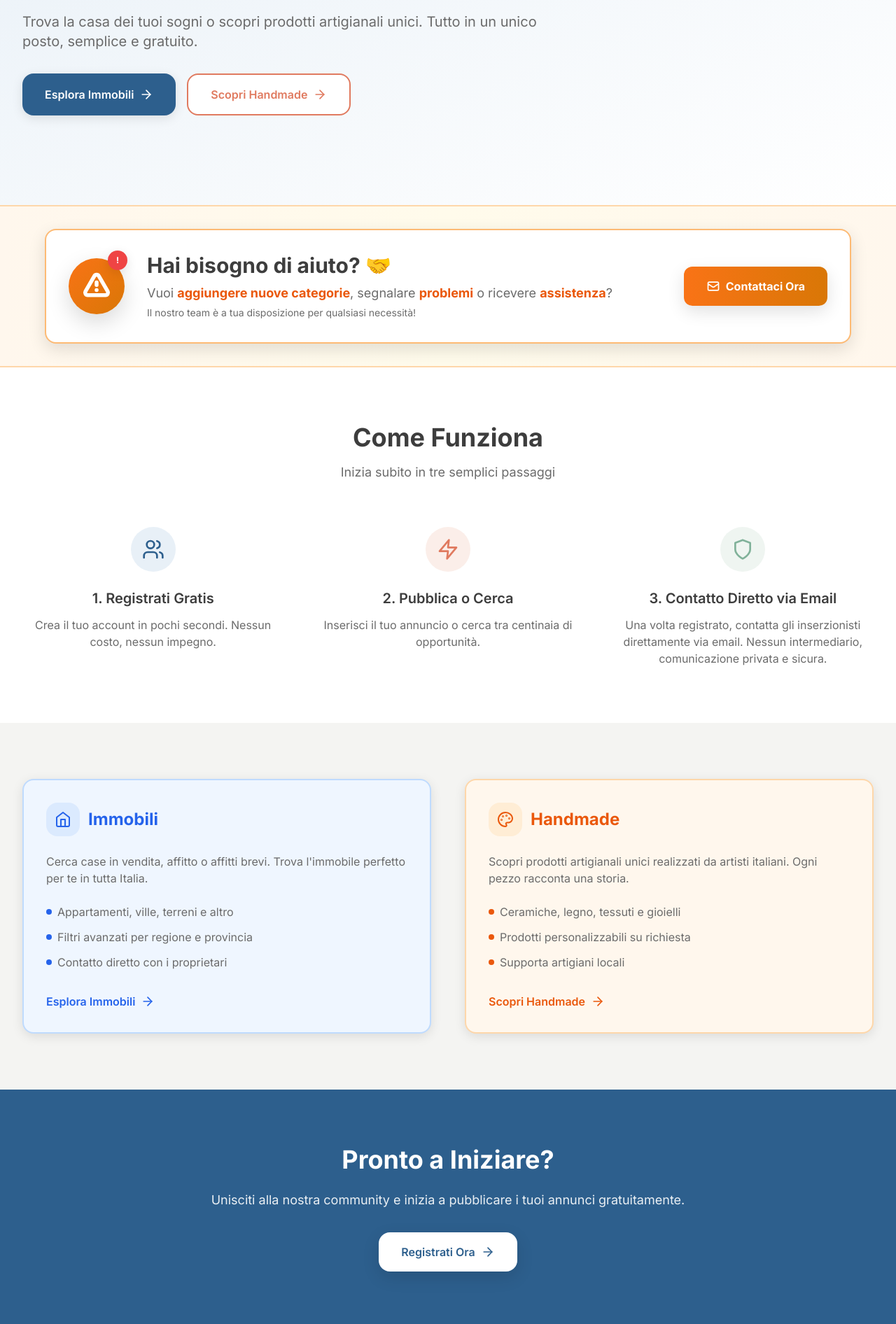
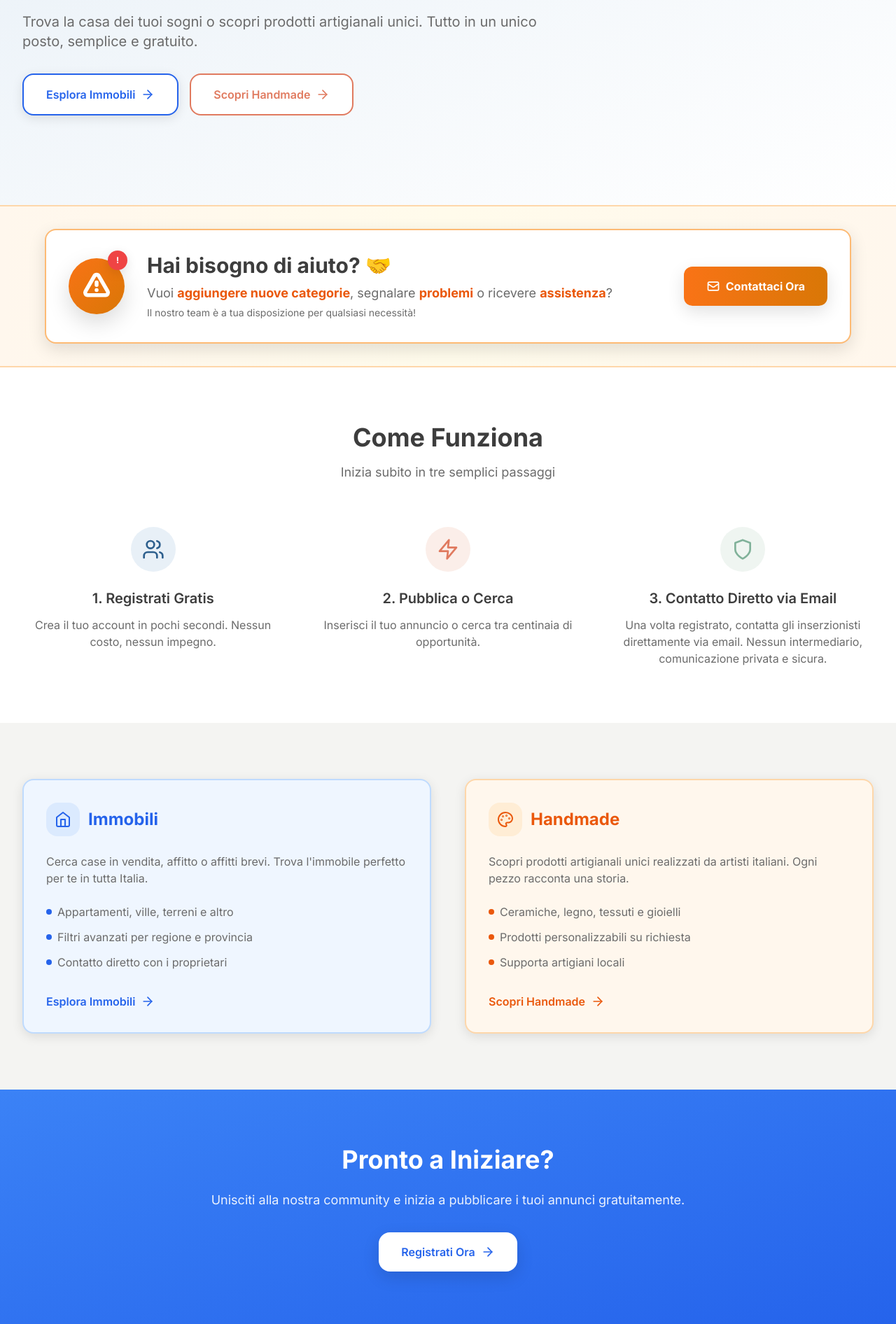
Before and after one commit to vetrinaimmobilihandmade/portale-immobili-handmade, a Next.js app: page / in a window 1280 px wide. Shown: the part 328-2220 px from the top of the page at 70% size. Built offline with nearby package versions, Linux system fonts and the light colour scheme; no server answers; the database is empty.

Commit message:
Update page.tsx

```diff
--- a/app/page.tsx
+++ b/app/page.tsx
@@ -19,9 +19,10 @@ export default function HomePage() {
               Tutto in un unico posto, semplice e gratuito.
             </p>
             <div className="flex flex-col sm:flex-row gap-4">
+              {/* 🎨 PULSANTE IMMOBILI MODIFICATO - Stile come Handmade ma blu */}
               <Link
                 href="/immobili"
-                className="inline-flex items-center justify-center gap-2 px-8 py-4 bg-primary hover:bg-primary-hover text-white rounded-lg font-semibold transition-all hover:scale-105 shadow-md"
+                className="inline-flex items-center justify-center gap-2 px-8 py-4 bg-white hover:bg-neutral-hover border-2 border-blue-600 text-blue-600 rounded-lg font-semibold transition-colors shadow-md"
               >
                 Esplora Immobili
                 <ArrowRight className="w-5 h-5" />
@@ -38,7 +39,7 @@ export default function HomePage() {
         </div>
       </section>
 
-      {/* 🆕 Banner Aiuto/Contatti - SUBITO DOPO HERO */}
+      {/* Banner Aiuto/Contatti */}
       <section className="py-8 px-4 bg-gradient-to-r from-orange-50 via-amber-50 to-orange-50 border-y-2 border-orange-200">
         <div className="max-w-6xl mx-auto">
           <div className="bg-white rounded-2xl shadow-lg border-2 border-orange-300 overflow-hidden">
@@ -152,7 +153,7 @@ export default function HomePage() {
         <div className="max-w-7xl mx-auto px-4 sm:px-6 lg:px-8">
           <div className="grid lg:grid-cols-2 gap-12">
 
-            {/* Immobili Preview - 🎨 MODIFICATA CON STILE BLU */}
+            {/* Immobili Preview */}
             <div className="bg-blue-50 border-2 border-blue-200 rounded-2xl p-8 shadow-md hover:shadow-lg transition-shadow">
               <div className="flex items-center gap-3 mb-6">
                 <div className="w-12 h-12 bg-blue-100 rounded-lg flex items-center justify-center">
@@ -186,7 +187,7 @@ export default function HomePage() {
               </Link>
             </div>
 
-            {/* Handmade Preview - INVARIATA */}
+            {/* Handmade Preview */}
             <div className="bg-orange-50 border-2 border-orange-200 rounded-2xl p-8 shadow-md hover:shadow-lg transition-shadow">
               <div className="flex items-center gap-3 mb-6">
                 <div className="w-12 h-12 bg-orange-100 rounded-lg flex items-center justify-center">
@@ -223,8 +224,8 @@ export default function HomePage() {
         </div>
       </section>
 
-      {/* CTA Finale */}
-      <section className="py-20 bg-primary text-white">
+      {/* 🎨 CTA Finale - SFONDO BLU MODIFICATO */}
+      <section className="py-20 bg-gradient-to-br from-blue-500 to-blue-600 text-white">
         <div className="max-w-4xl mx-auto px-4 sm:px-6 lg:px-8 text-center">
           <h2 className="text-3xl sm:text-4xl font-bold mb-6">
             Pronto a Iniziare?
@@ -234,7 +235,7 @@ export default function HomePage() {
           </p>
           <Link
             href="/auth/register"
-            className="inline-flex items-center gap-2 px-8 py-4 bg-white hover:bg-neutral-main text-primary rounded-lg font-semibold transition-all hover:scale-105 shadow-lg"
+            className="inline-flex items-center gap-2 px-8 py-4 bg-white hover:bg-neutral-main text-blue-600 rounded-lg font-semibold transition-all hover:scale-105 shadow-lg"
           >
             Registrati Ora
             <ArrowRight className="w-5 h-5" />
```
